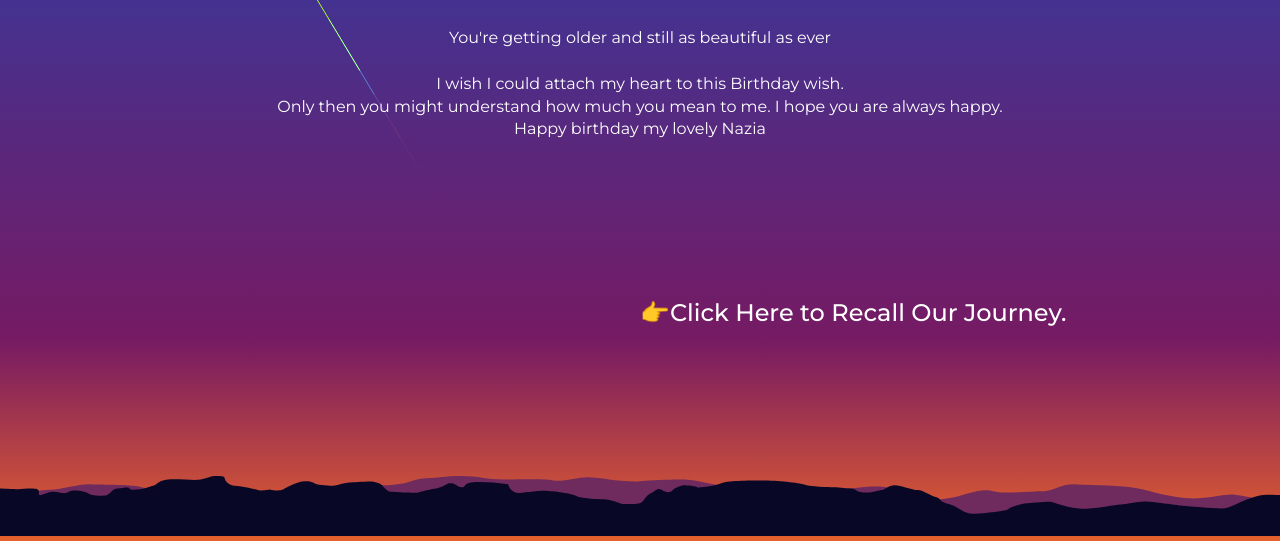
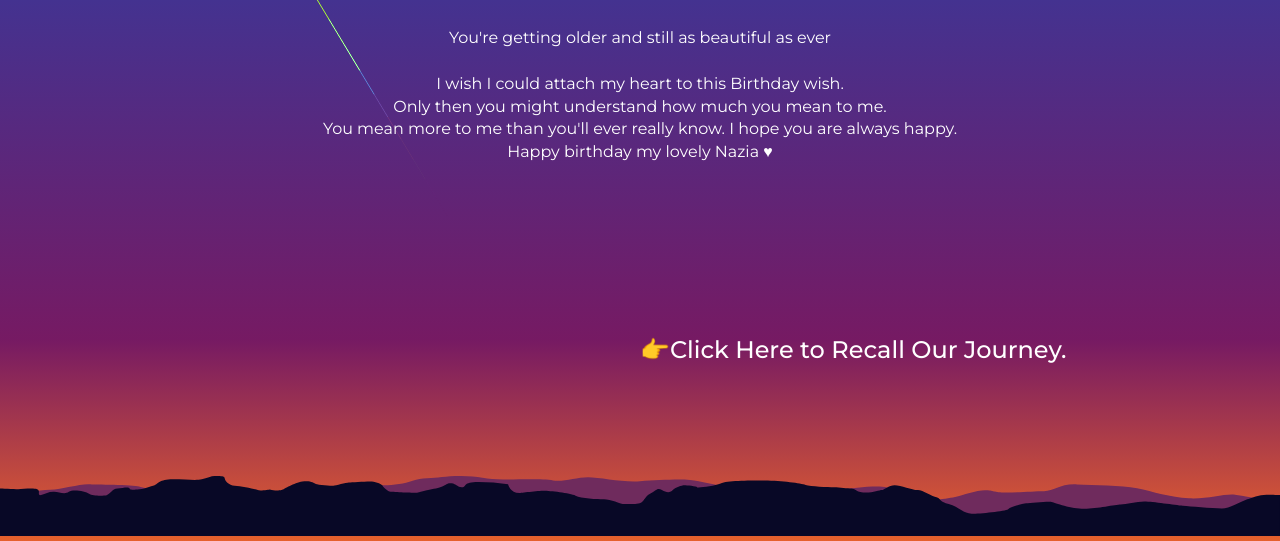
Before and after one commit to sravan105/N, a plain HTML site: page index.html in a window 1280 px wide. Shown: the part 264-805 px from the top of the page. Drawn offline with Linux system fonts and the light colour scheme.

Commit message:
Update index.html

```diff
--- a/index.html
+++ b/index.html
@@ -36,9 +36,11 @@
           You're getting older and still as beautiful as ever <br />
           <br />
           I wish I could attach my heart to this Birthday wish.<BR/>
-          Only then you might understand how much you mean to me. I hope you are always happy.
+          Only then you might understand how much you mean to me.<br/>
+          You mean more to me than you'll ever really know.
+          I hope you are always happy.
           <br />
-          Happy birthday my lovely Nazia
+          Happy birthday my lovely Nazia ♥︎
           <br />
         </p>
         <div class="img">
```
